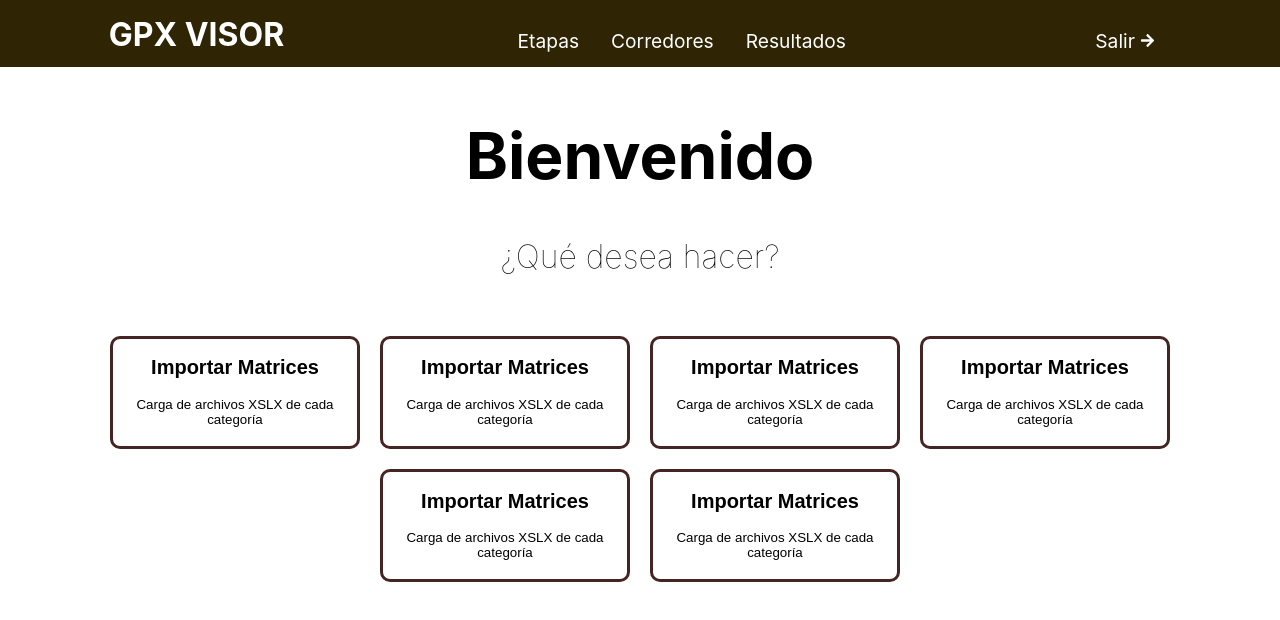
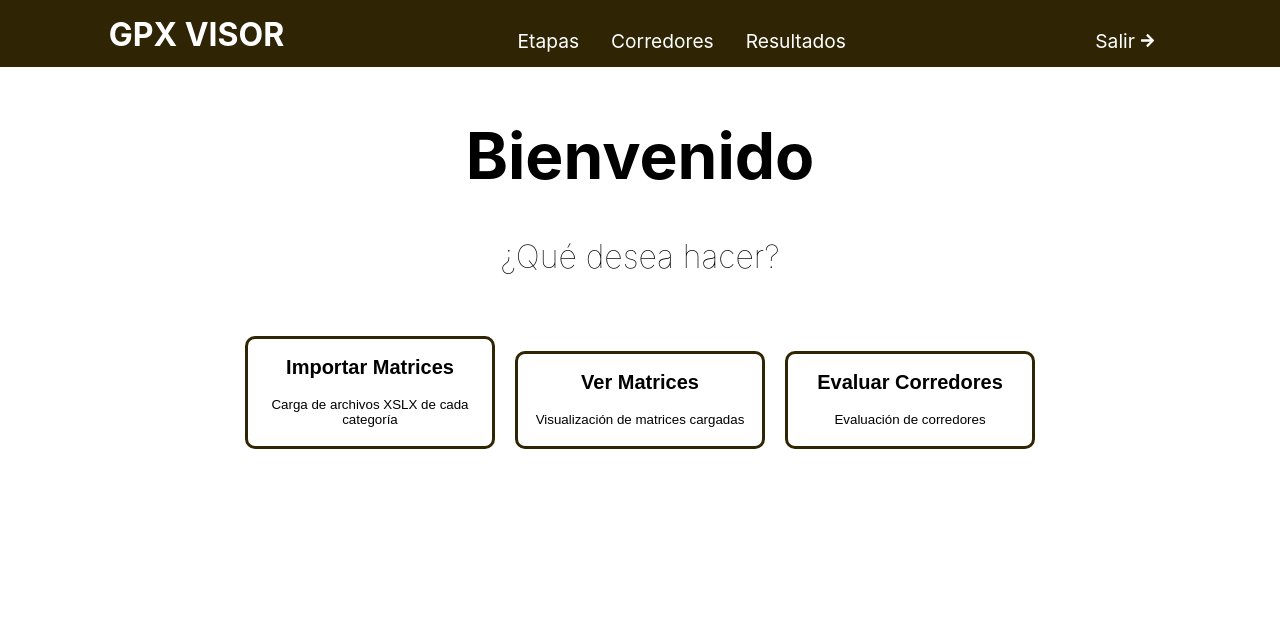
Before and after one commit to Juanbc2/gpx-frontend, a React (Create React App) app: page / in a window 1280 px wide. Shown: the top 620 px of the page. Built offline with nearby package versions, Linux system fonts and the light colour scheme.

Commit message:
dashboard minor change

```diff
--- a/src/App.js
+++ b/src/App.js
@@ -13,7 +13,7 @@ function App() {
       <Routes>
         <Route path="/" element={<Dashboard />} />
         <Route path="*" element={<NotFound />} />
-        <Route path="stages" element={<Stages />} />
+        <Route path="/stages" element={<Stages />} />
       </Routes>
     </div>
   );
--- a/src/components/buttons/cardButton/cardButton.css
+++ b/src/components/buttons/cardButton/cardButton.css
@@ -1,21 +1,19 @@
 h2 {
-
 }
 
 h4 {
   font-weight: lighter;
-
 }
 
 button {
   background-color: transparent;
-    border: 3px solid #452424;
+  border: 3px solid #2f2504;
   border-radius: 10px;
   cursor: pointer;
   margin: 10px;
   width: 250px;
 }
-button:hover{
-    background-color: #452424;
+button:hover {
+  background-color: #575538;
   color: white;
 }
--- a/src/pages/dashboard/dashboard.js
+++ b/src/pages/dashboard/dashboard.js
@@ -15,32 +15,17 @@ const Dashboard = () => {
         <CardButton
           title="Importar Matrices"
           description="Carga de archivos XSLX de cada categoría"
-          onClick={() => navigate("/import")}
+          onClick={() => navigate("/stages")}
         />
         <CardButton
-          title="Importar Matrices"
-          description="Carga de archivos XSLX de cada categoría"
-          onClick={() => navigate("/import")}
+          title="Ver Matrices"
+          description="Visualización de matrices cargadas"
+          onClick={() => navigate("/stages")}
         />
         <CardButton
-          title="Importar Matrices"
-          description="Carga de archivos XSLX de cada categoría"
-          onClick={() => navigate("/import")}
-        />
-        <CardButton
-          title="Importar Matrices"
-          description="Carga de archivos XSLX de cada categoría"
-          onClick={() => navigate("/import")}
-        />
-        <CardButton
-          title="Importar Matrices"
-          description="Carga de archivos XSLX de cada categoría"
-          onClick={() => navigate("/import")}
-        />
-        <CardButton
-          title="Importar Matrices"
-          description="Carga de archivos XSLX de cada categoría"
-          onClick={() => navigate("/import")}
+          title="Evaluar Corredores"
+          description="Evaluación de corredores"
+          onClick={() => navigate("/drivers")}
         />
       </div>
     </div>
```
Lines whose indentation alone changed are shown as unchanged.
